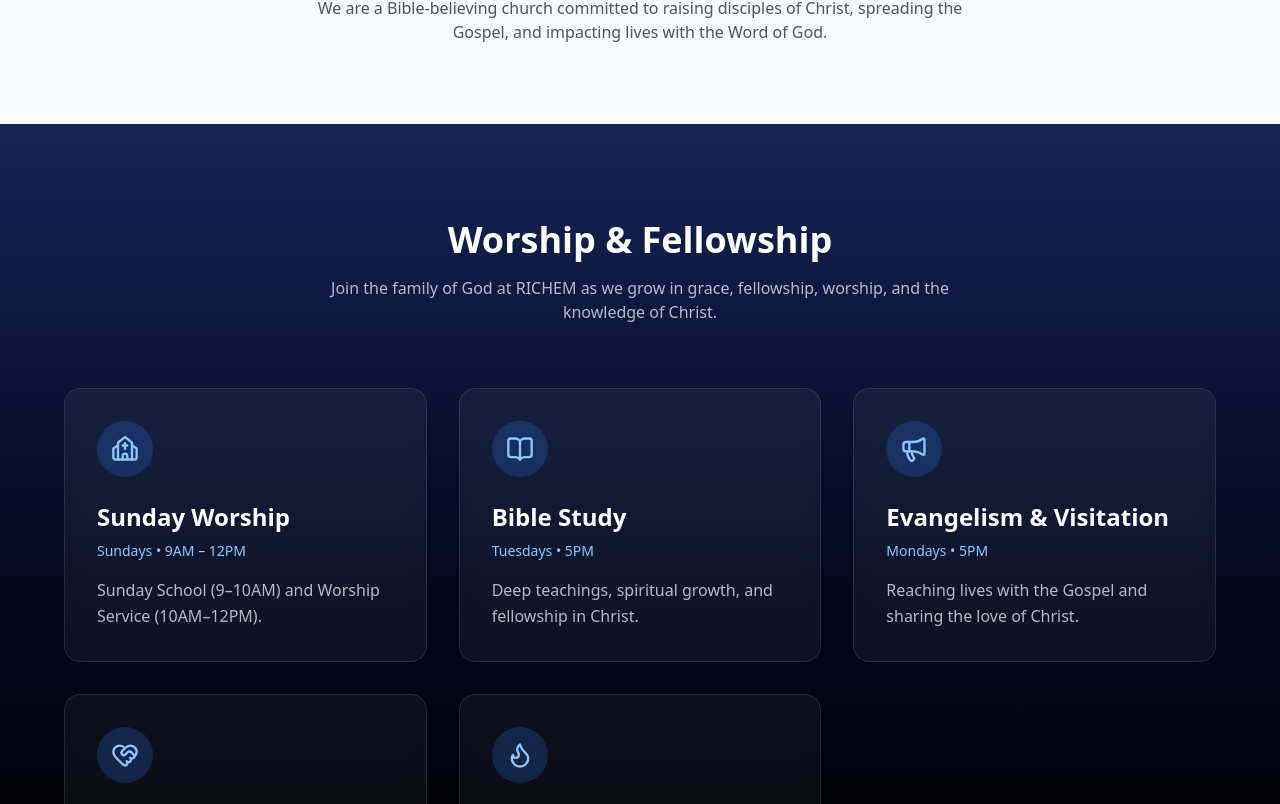
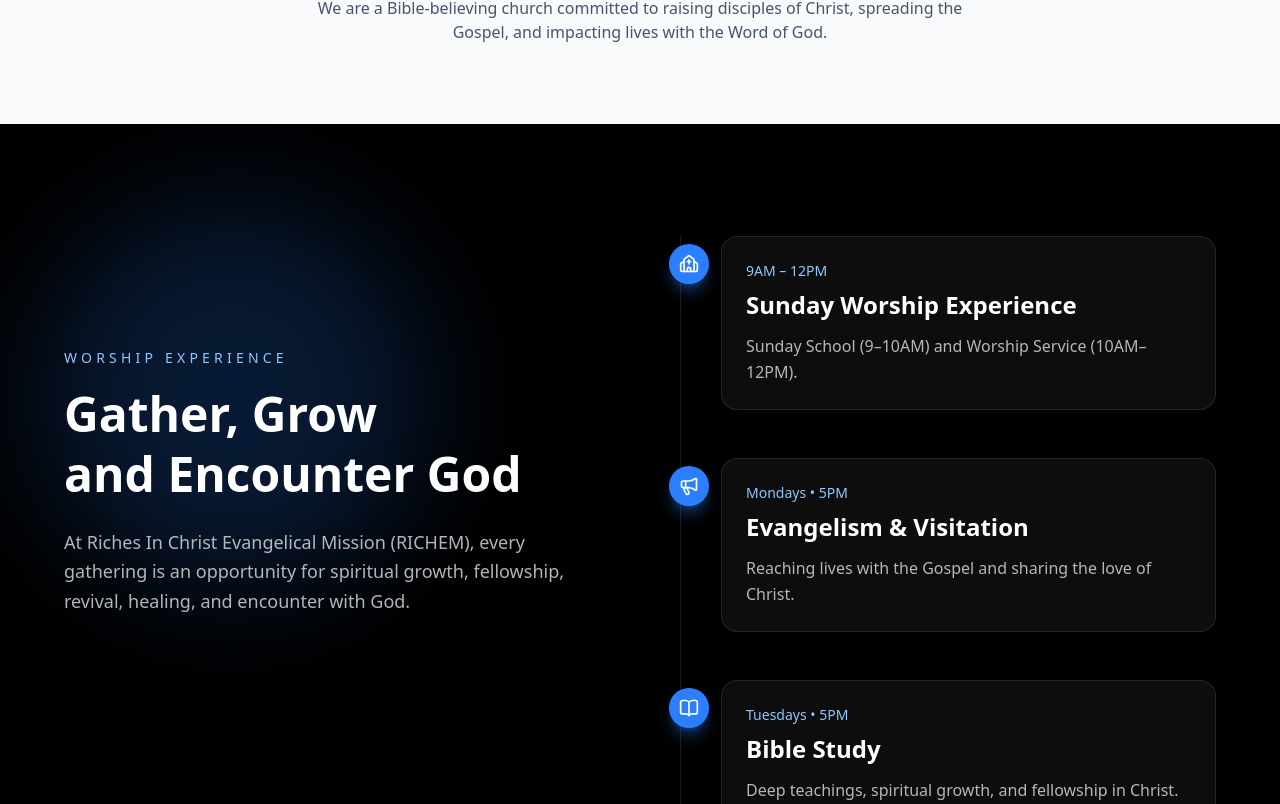
Before and after one commit to adeloyedivine-ship-it/church-site, a Next.js app: page / in a window 1280 px wide. Shown: the part 936-1740 px from the top of the page. Built offline with nearby package versions, Linux system fonts and the light colour scheme.

Commit message:
premium worship timeline redesign

```diff
--- a/app/components/Hero.tsx
+++ b/app/components/Hero.tsx
@@ -4,7 +4,7 @@ import { motion } from "framer-motion";
 
 export default function Hero() {
   return (
-    <section className="relative min-h-screen flex items-center justify-center bg-gradient-to-b from-blue-950 via-blue-900 to-black text-white overflow-hidden px-6">
+    <section className="pt-24 relative min-h-screen flex items-center justify-center bg-gradient-to-b from-blue-950 via-blue-900 to-black text-white overflow-hidden px-6">
 
       <div className="absolute inset-0 opacity-20">
         <div className="absolute w-96 h-96 bg-blue-500 rounded-full blur-3xl top-10 left-10"></div>
--- a/app/components/Services.tsx
+++ b/app/components/Services.tsx
@@ -3,30 +3,30 @@
 import { motion } from "framer-motion";
 import {
   Church,
+  Megaphone,
   BookOpen,
-  Megaphone,
   HeartHandshake,
   Flame,
 } from "lucide-react";
 
 const services = [
   {
-    title: "Sunday Worship",
-    time: "Sundays • 9AM – 12PM",
+    title: "Sunday Worship Experience",
+    time: "9AM – 12PM",
     desc: "Sunday School (9–10AM) and Worship Service (10AM–12PM).",
     icon: Church,
+  },
+  {
+    title: "Evangelism & Visitation",
+    time: "Mondays • 5PM",
+    desc: "Reaching lives with the Gospel and sharing the love of Christ.",
+    icon: Megaphone,
   },
   {
     title: "Bible Study",
     time: "Tuesdays • 5PM",
     desc: "Deep teachings, spiritual growth, and fellowship in Christ.",
     icon: BookOpen,
-  },
-  {
-    title: "Evangelism & Visitation",
-    time: "Mondays • 5PM",
-    desc: "Reaching lives with the Gospel and sharing the love of Christ.",
-    icon: Megaphone,
   },
   {
     title: "Counselling & Deliverance",
@@ -46,28 +46,41 @@ export default function Services() {
   return (
     <section
       id="services"
-      className="py-24 px-6 bg-gradient-to-b from-blue-950 to-black text-white"
+      className="relative py-28 px-6 bg-black text-white overflow-hidden"
     >
-      <div className="max-w-6xl mx-auto">
+
+      <div className="absolute inset-0 opacity-20">
+        <div className="absolute w-96 h-96 bg-blue-500 blur-3xl rounded-full top-20 left-10"></div>
+        <div className="absolute w-96 h-96 bg-blue-300 blur-3xl rounded-full bottom-10 right-10"></div>
+      </div>
+
+      <div className="relative z-10 max-w-6xl mx-auto grid lg:grid-cols-2 gap-20 items-start">
 
         <motion.div
-          initial={{ opacity: 0, y: 30 }}
-          whileInView={{ opacity: 1, y: 0 }}
-          transition={{ duration: 0.6 }}
+          initial={{ opacity: 0, x: -40 }}
+          whileInView={{ opacity: 1, x: 0 }}
+          transition={{ duration: 0.7 }}
           viewport={{ once: true }}
-          className="text-center mb-16"
+          className="sticky top-28"
         >
-          <h2 className="text-4xl font-bold mb-4">
-            Worship & Fellowship
+
+          <p className="uppercase tracking-[0.3em] text-blue-300 text-sm mb-4">
+            Worship Experience
+          </p>
+
+          <h2 className="text-5xl font-bold leading-tight mb-6">
+            Gather, Grow <br /> and Encounter God
           </h2>
 
-          <p className="text-white/70 max-w-2xl mx-auto">
-            Join the family of God at RICHEM as we grow in grace,
-            fellowship, worship, and the knowledge of Christ.
+          <p className="text-white/70 leading-relaxed text-lg">
+            At Riches In Christ Evangelical Mission (RICHEM),
+            every gathering is an opportunity for spiritual growth,
+            fellowship, revival, healing, and encounter with God.
           </p>
+
         </motion.div>
 
-        <div className="grid md:grid-cols-2 lg:grid-cols-3 gap-8">
+        <div className="relative border-l border-white/10 pl-10 space-y-12">
 
           {services.map((service, index) => {
             const Icon = service.icon;
@@ -79,24 +92,28 @@ export default function Services() {
                 whileInView={{ opacity: 1, y: 0 }}
                 transition={{ delay: index * 0.1 }}
                 viewport={{ once: true }}
-                whileHover={{ y: -8 }}
-                className="bg-white/5 border border-white/10 rounded-2xl p-8 backdrop-blur hover:border-blue-400 transition"
+                className="relative"
               >
-                <div className="bg-blue-500/20 w-14 h-14 rounded-full flex items-center justify-center mb-6">
-                  <Icon className="text-blue-300" size={28} />
+
+                <div className="absolute -left-[52px] top-2 w-10 h-10 rounded-full bg-blue-500 flex items-center justify-center shadow-lg shadow-blue-500/40">
+                  <Icon size={20} />
                 </div>
 
-                <h3 className="text-2xl font-semibold mb-2">
-                  {service.title}
-                </h3>
+                <div className="bg-white/5 border border-white/10 backdrop-blur rounded-2xl p-6 hover:border-blue-400 transition duration-300">
 
-                <p className="text-blue-300 text-sm mb-4">
-                  {service.time}
-                </p>
+                  <p className="text-blue-300 text-sm mb-2">
+                    {service.time}
+                  </p>
 
-                <p className="text-white/70 leading-relaxed">
-                  {service.desc}
-                </p>
+                  <h3 className="text-2xl font-semibold mb-3">
+                    {service.title}
+                  </h3>
+
+                  <p className="text-white/70 leading-relaxed">
+                    {service.desc}
+                  </p>
+
+                </div>
               </motion.div>
             );
           })}
```
